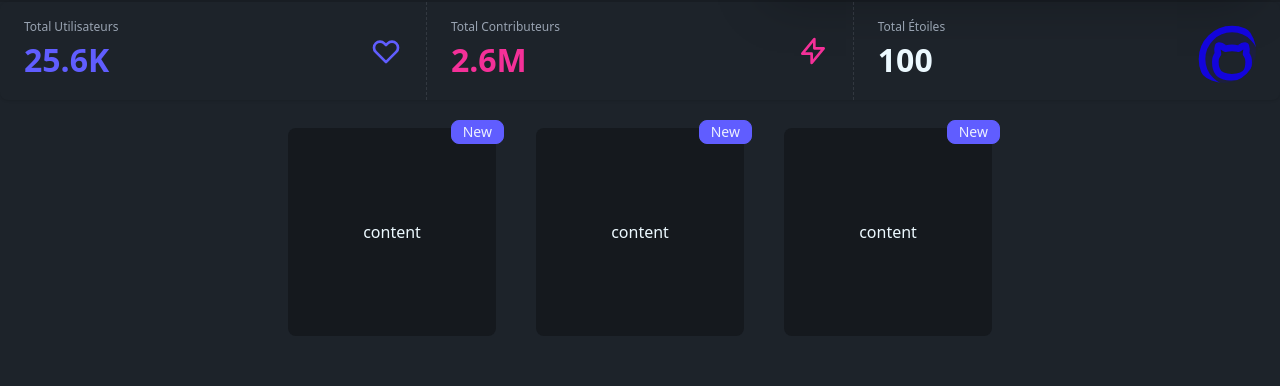
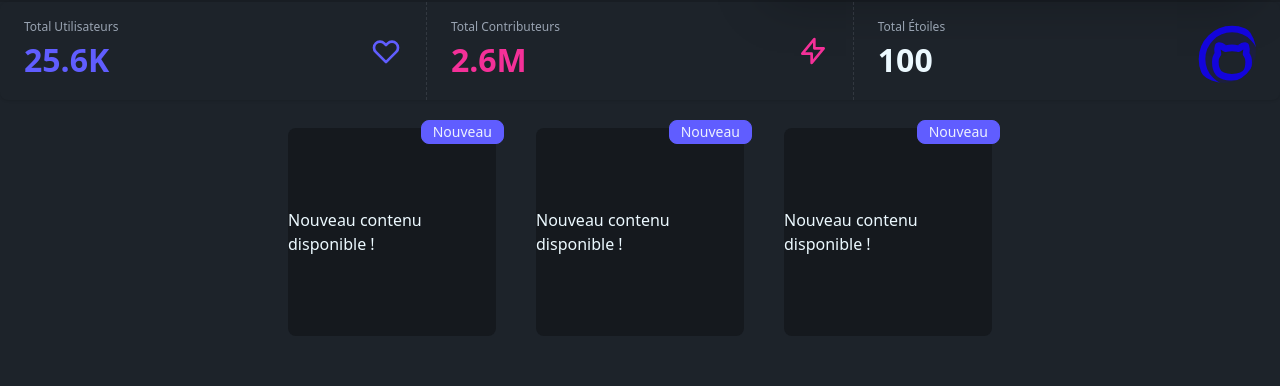
Before and after one commit to branGitfox/GUI, a React (Vite) app: page / in a window 1280 px wide. Shown: the part 411-797 px from the top of the page. Built offline with nearby package versions, Linux system fonts and the light colour scheme.

Commit message:
ref:Add translation fonctionality to New component

```diff
--- a/public/locales/eng/translation.json
+++ b/public/locales/eng/translation.json
@@ -42,5 +42,7 @@
   "versionBadge": "V1.0",
   "totalUsers": "Total Users",
   "totalContributors": "Total Contributors",
-  "totalStars": "Total Stars"
+  "totalStars": "Total Stars",
+  "new": "New",
+  "newContent": "New content available!"
 }
--- a/public/locales/fr/translation.json
+++ b/public/locales/fr/translation.json
@@ -43,5 +43,7 @@
   "versionBadge": "V1.0",
   "totalUsers": "Total Utilisateurs",
   "totalContributors": "Total Contributeurs",
-  "totalStars": "Total Étoiles"
+  "totalStars": "Total Étoiles",
+  "new": "Nouveau",
+  "newContent": "Nouveau contenu disponible !"
 }
--- a/src/components/New.tsx
+++ b/src/components/New.tsx
@@ -1,25 +1,26 @@
 import React from "react";
-
-const New:React.FC = () => {
+import { useTranslation } from "react-i18next";
+const New: React.FC = () => {
+    const { t } = useTranslation()
     return (
         <>
             <div className="flex flex-wrap gap-4 md:gap-6 lg:gap-10 p-3 md:p-4 justify-center mb-5 mt-3 w-full">
                 <div className="relative w-full sm:w-64 md:w-72 lg:w-52">
-                    <span className="absolute -right-2 -top-2 badge badge-primary z-10">New</span>
+                    <span className="absolute -right-2 -top-2 badge badge-primary z-10">{t("new")}</span>
                     <div className="bg-base-300 grid h-64 sm:h-64 md:h-72 lg:h-52 place-items-center rounded-lg w-full">
-                        content
+                        {t("newContent")}
                     </div>
                 </div>
                 <div className="relative w-full sm:w-64 md:w-72 lg:w-52">
-                    <span className="absolute -right-2 -top-2 badge badge-primary z-10">New</span>
+                    <span className="absolute -right-2 -top-2 badge badge-primary z-10">{t("new")}</span>
                     <div className="bg-base-300 grid h-64 sm:h-64 md:h-72 lg:h-52 place-items-center rounded-lg w-full">
-                        content
+                        {t("newContent")}
                     </div>
                 </div>
                 <div className="relative w-full sm:w-64 md:w-72 lg:w-52">
-                    <span className="absolute -right-2 -top-2 badge badge-primary z-10">New</span>
+                    <span className="absolute -right-2 -top-2 badge badge-primary z-10">{t("new")}</span>
                     <div className="bg-base-300 grid h-64 sm:h-64 md:h-72 lg:h-52 place-items-center rounded-lg w-full">
-                        content
+                        {t("newContent")}
                     </div>
                 </div>
             </div>
```
